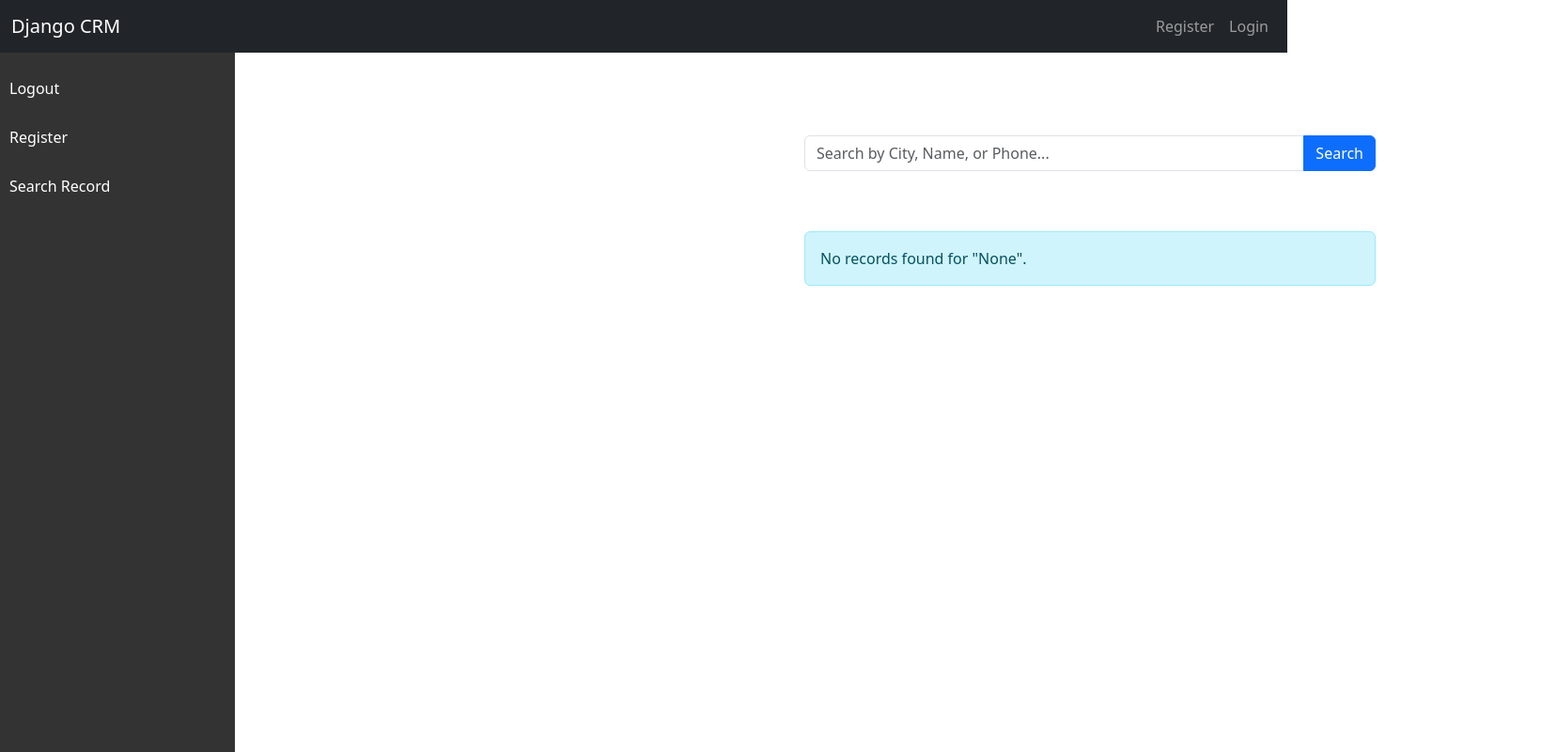
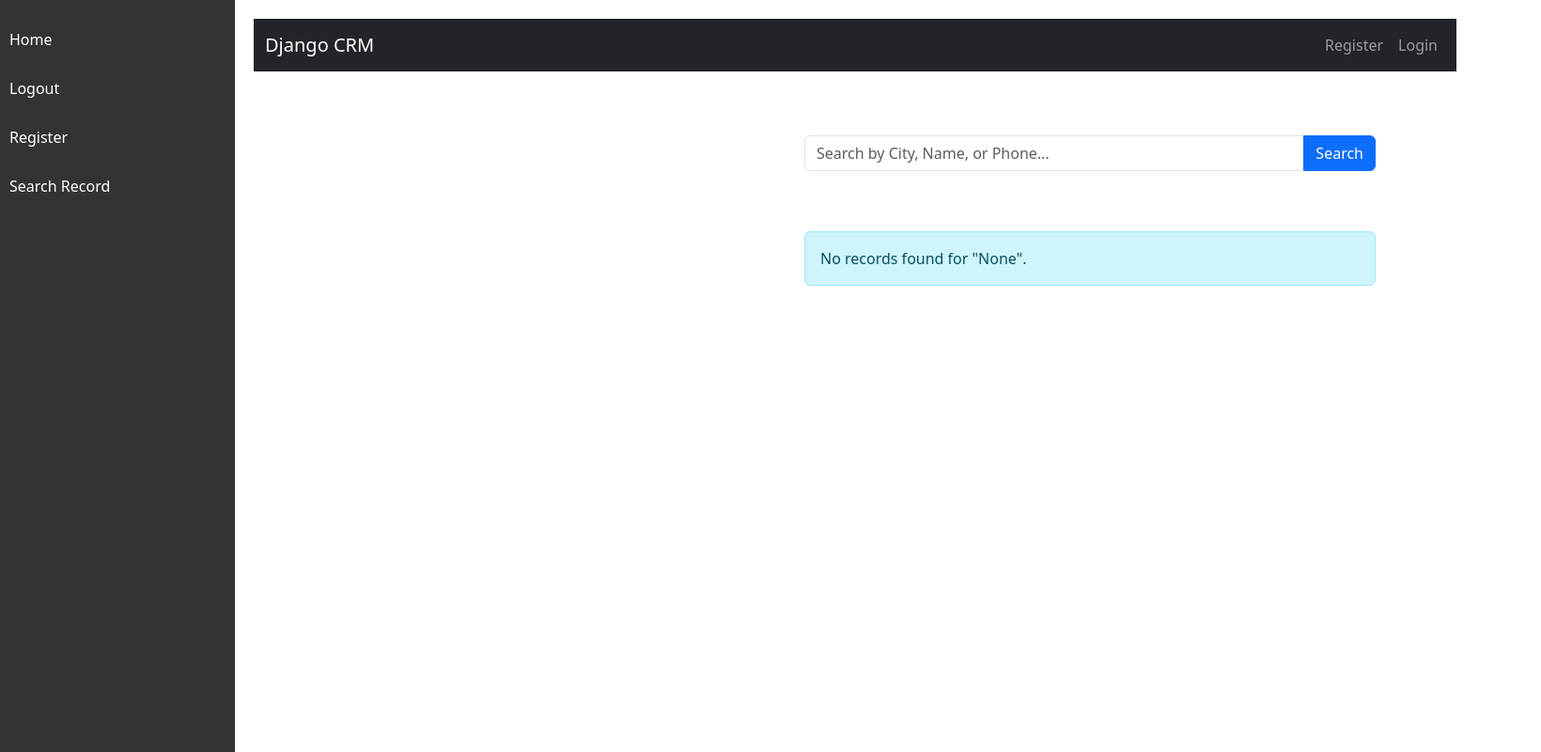
Before and after one commit to webapp-master/my-1st-web-app-project, a Django app: page /search_record/ in a window 1640 px wide; the page is wider, and only the part inside the window is pictured. Shown: that part at 94% size. Run offline with Django 4.2, Linux system fonts and the light colour scheme; some libraries are stand-ins or nearby versions.

Commit message:
I got a hint on solving the navbar issue

```diff
--- a/static/css/custom.css
+++ b/static/css/custom.css
@@ -61,7 +61,3 @@
   margin-left: 250px; /* Width of the sidebar */
   padding: 20px;
 }
-
-.navbar-width {
-  width: 1370px;
-}
--- a/website/templates/base.html
+++ b/website/templates/base.html
@@ -22,7 +22,7 @@
 </head>
 <body>
     <!-- Navbar -->
-    {% include 'navbar.html' %}
+
 
     <!-- Sidebar -->
     <aside>
@@ -30,6 +30,8 @@
     </aside>
 
     <div class="container">
+
+      {% include 'navbar.html' %}
 
       <br/>
 
```
